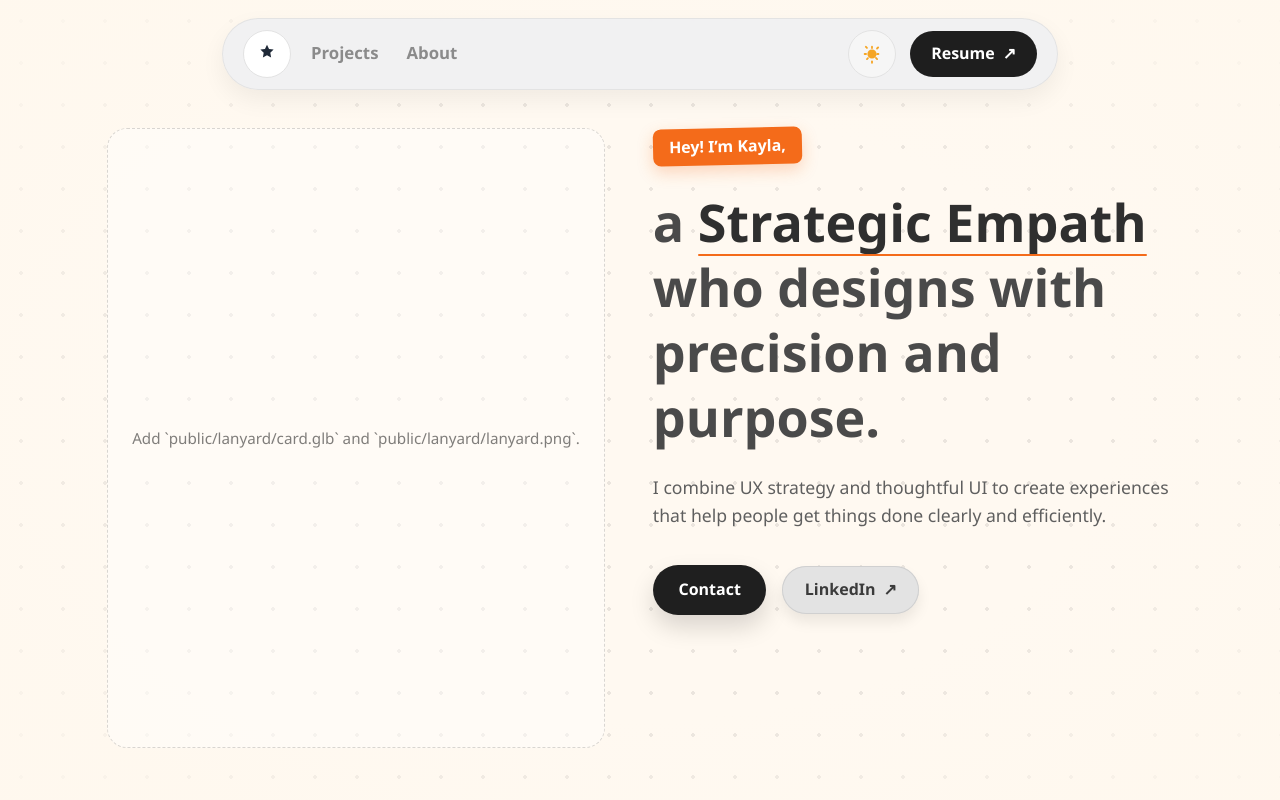
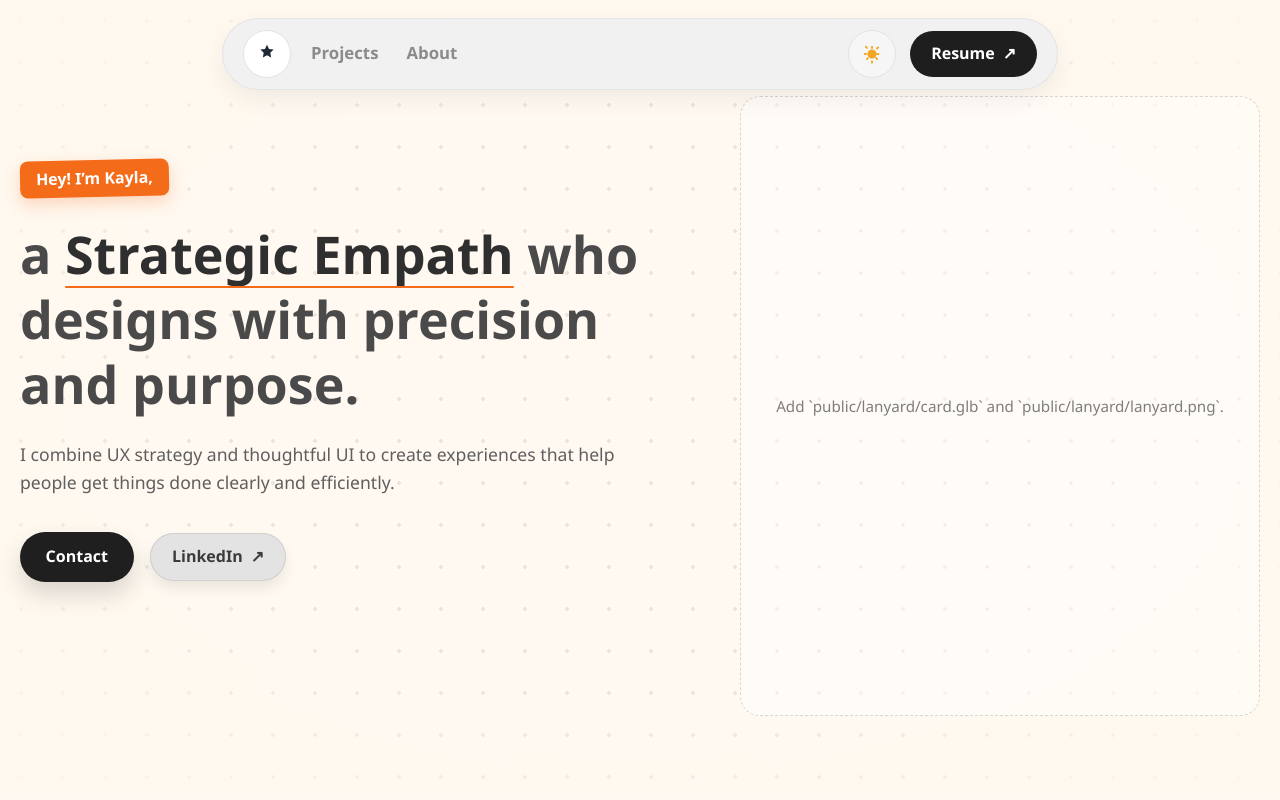
Before and after one commit to klaluo/Portfolio, a Next.js app: page / in a window 1280 px wide. Shown: the top 800 px of the page. Built offline with nearby package versions, Linux system fonts and the light colour scheme; no server answers; a web font is replaced by a local one.

Commit message:
feat: tweak hero layout

```diff
--- a/app/page.jsx
+++ b/app/page.jsx
@@ -6,9 +6,6 @@ export default function Home() {
         <>
             <section className='hero'>
                 <div className='container heroLayout'>
-                    <div className='heroLanyard'>
-                        <Lanyard />
-                    </div>
                     <div className='heroContent'>
                         <span className='heroBadge'>Hey! I’m Kayla,</span>
                         <h1 className='heroTitle'>
@@ -35,6 +32,9 @@ export default function Home() {
                                 <span aria-hidden='true'>↗</span>
                             </Link>
                         </div>
+                    </div>
+                    <div className='heroLanyardColumn' aria-hidden='true'>
+                        <Lanyard />
                     </div>
                 </div>
             </section>
--- a/styles/globals.css
+++ b/styles/globals.css
@@ -35,6 +35,7 @@ body {
 
 body {
   background: var(--bg);
+  position: relative;
 }
 
 a {
@@ -48,7 +49,7 @@ a:hover {
 }
 
 .container {
-  max-width: 1200px;
+  max-width: 1400px;
   margin: 0 auto;
   padding: 0 20px;
 }
@@ -209,19 +210,24 @@ a:hover {
   flex-direction: column;
   align-items: flex-start;
   gap: 1.5rem;
+  margin-top: 2rem;
 }
 
 .heroLayout {
   display: grid;
-  grid-template-columns: minmax(320px, 1fr) minmax(360px, 520px);
+  grid-template-columns: minmax(420px, 1.3fr) minmax(380px, 560px);
   align-items: start;
   gap: 3rem;
+  position: relative;
 }
 
-.heroLanyard {
+.heroLanyardColumn {
   display: flex;
   justify-content: flex-end;
   align-items: flex-start;
+  pointer-events: none;
+  align-self: start;
+  margin-top: -2rem;
 }
 
 .heroPortrait {
```
